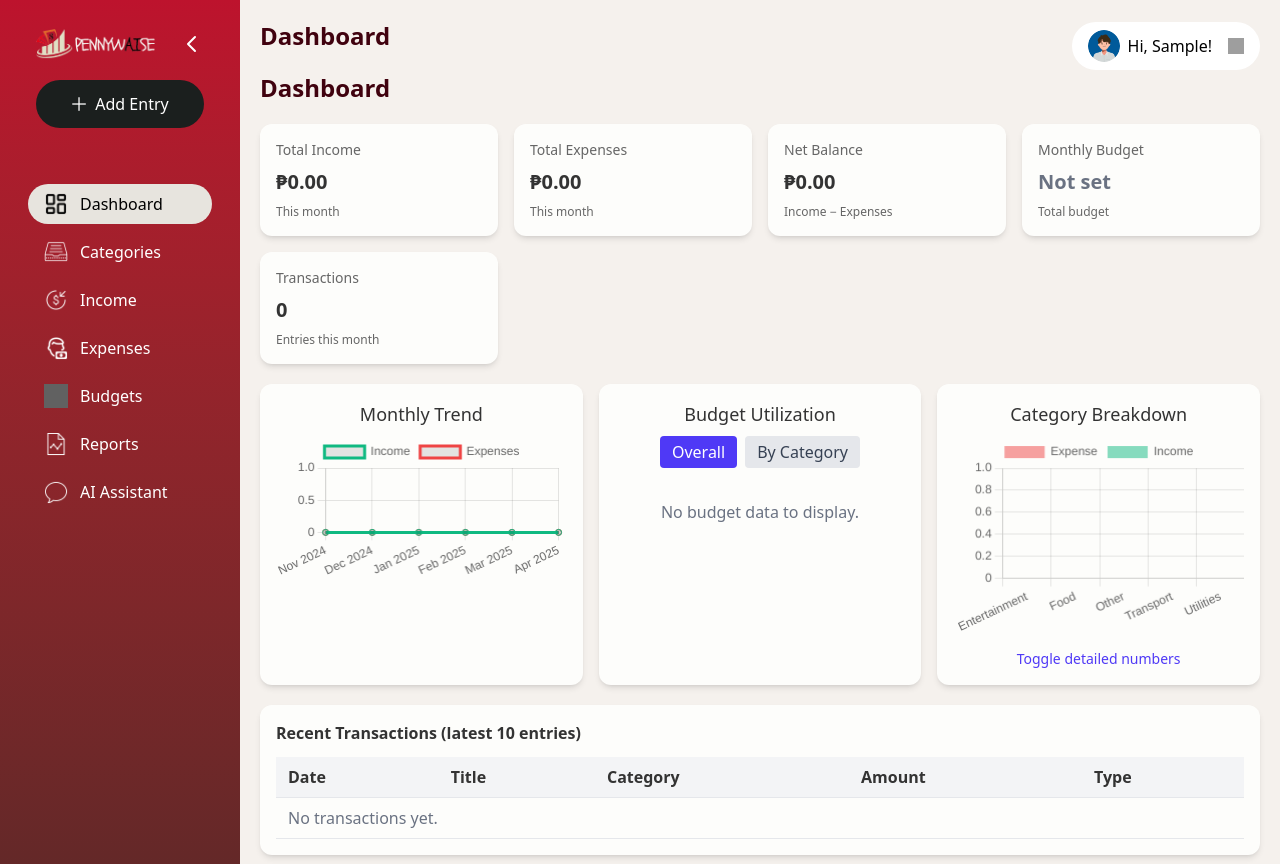
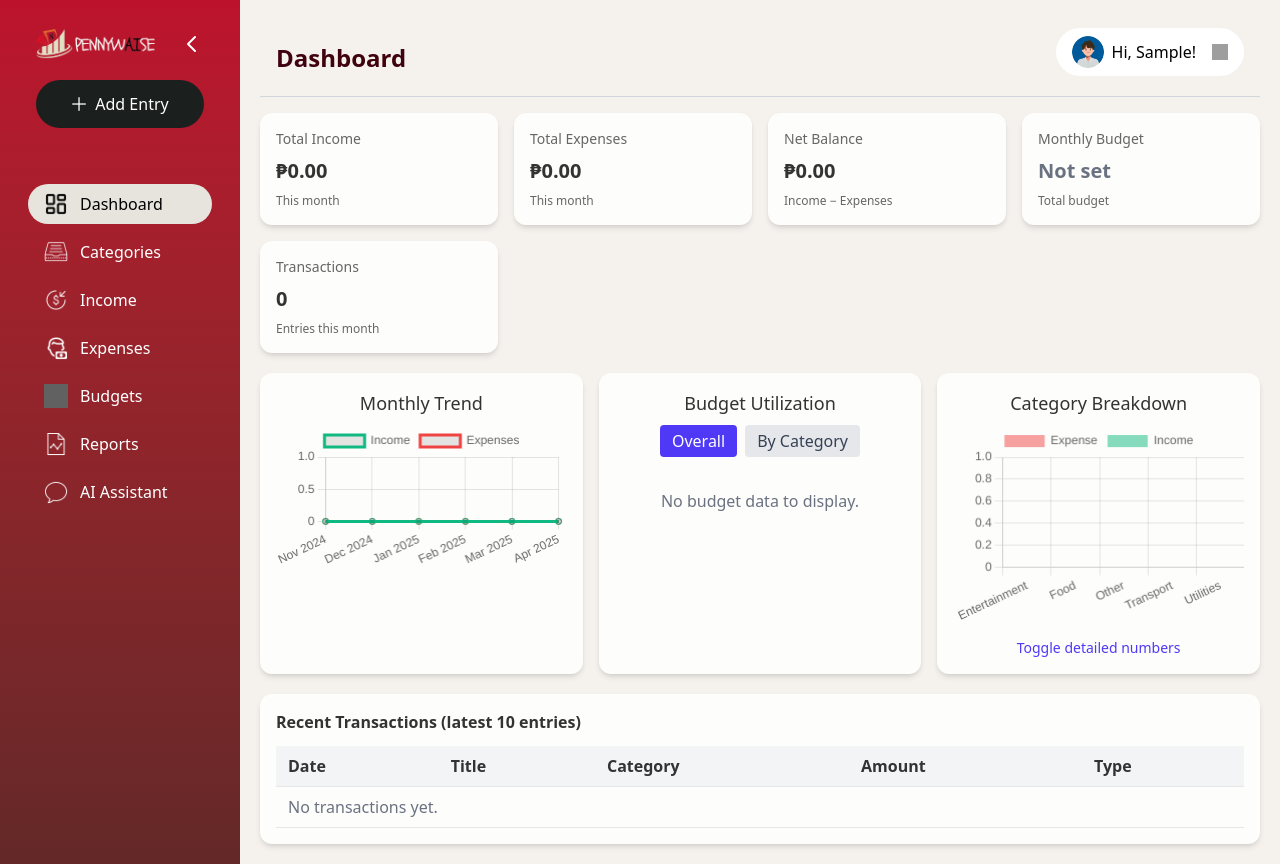
Before and after one commit to Exalt24/PennywAIse, a Django app: page /dashboard/ in a window 1280 px wide. Run offline with Django 5.2, Linux system fonts and the light colour scheme; the visitor is signed in with stand-in values (Sample User, id 1); data comes from the database, SQL or seed files in the repository; data that the repository does not hold is empty; style sheets or scripts are compiled from the project's sources; grey boxes are pictures that could not be loaded.

Commit message:
Removed headers for each dashboard section and applied the header titles to the subheader

```diff
--- a/budget/static/css/main/input.css
+++ b/budget/static/css/main/input.css
@@ -75,10 +75,6 @@ header {
   @apply flex justify-between items-center;
 }
 
-.header-m {
-  @apply mb-5;
-}
-
 .header-layout {
   @apply max-w-7xl mx-auto px-6 py-4 flex justify-between items-center;
 }
@@ -92,7 +88,7 @@ header {
 }
 
 .user {
-  @apply cursor-pointer flex justify-end items-center;
+  @apply cursor-pointer flex justify-end items-center mb-3;
 }
 
 .button {
--- a/budget/templates/main/dashboard.html
+++ b/budget/templates/main/dashboard.html
@@ -12,9 +12,6 @@
 
     <main class="main">
 
-      {% with section_title="Dashboard"%}
-        {% include "main/subheader.html" %}
-      {% endwith %}
       {% include "main/sections/dashboard.html" %}
 
       {% include "main/sections/categories.html" %}
--- a/budget/templates/main/sections/ai.html
+++ b/budget/templates/main/sections/ai.html
@@ -1,9 +1,10 @@
 {% load static %}
 
 <section id="ai" class="page-content hidden" role="region" aria-label="AI Assistant">
-  <header class="flex justify-between items-center header-m">
-    <h2 class="pagetitle">AI Assistant</h2>
-  </header>
+
+  {% with section_title="AI Assistant"%}
+        {% include "main/subheader.html" %}
+    {% endwith %}
 
   <article class="bg-[#fdfdfb] rounded-xl p-6 shadow-md">
     <h3 class="text-lg font-semibold mb-4">Ask PennywAIse</h3>
--- a/budget/templates/main/sections/budget.html
+++ b/budget/templates/main/sections/budget.html
@@ -1,7 +1,10 @@
 <section id="budgets" class="page-content" role="region" aria-label="Budgets">
-  <header class="flex items-start justify-between header-m">
-    <h2 class="pagetitle self-start">Budgets</h2>
 
+  {% with section_title="Budgets" %}
+    {% include "main/subheader.html" %}
+  {% endwith %}
+
+  <section class="flex items-start justify-between header-m">
     <form
       method="post"
       class="grid grid-cols-1 sm:grid-cols-[1fr_1fr_auto] items-start gap-4"
@@ -59,7 +62,7 @@
         Save
       </button>
     </form>
-  </header>
+  </section>
 
   {% with section_id="budgets" aria_label="Budget overview table" category_summary=category_summary total_budget=total_budget total_spent=total_spent total_remaining=total_remaining total_remaining_abs=total_remaining_abs page_obj=page_obj_budget page_param="budget_page" %}
     {% include "main/components/tables/budget_table.html" %}
--- a/budget/templates/main/sections/categories.html
+++ b/budget/templates/main/sections/categories.html
@@ -2,13 +2,16 @@
 
 <section id="categories" class="page-content hidden" role="region" aria-label="Category management">
 
-  <!-- HEADER: align title & form at the top -->
-  <header class="flex items-start justify-between header-m">
-    <h2 class="pagetitle self-start">Categories</h2>
+
+  {% with section_title="Categories"%}
+    {% include "main/subheader.html" %}
+  {% endwith %}
+
+  <section class="flex items-start justify-between header-m">
 
     <form
       method="post"
-      class="grid grid-cols-1 sm:grid-cols-[1fr_auto] items-start gap-4"
+      class="flex gap-4"
       role="form"
       aria-labelledby="add-category-heading"
     >
@@ -44,9 +47,9 @@
         Add
       </button>
     </form>
-  </header>
+  </section>
 
-  {% with section_id="categories" aria_label="Category overview table" title="Overview" title_id="overview-heading" tbody_id="categoryTable" page_obj=page_obj_category page_param="cat_page" %}
+  {% with section_id="categories" aria_label="Category overview table" title_id="overview-heading" tbody_id="categoryTable" page_obj=page_obj_category page_param="cat_page" %}
       {% include "main/components/tables/category_table.html" %}
   {% endwith %}
   </section>
--- a/budget/templates/main/sections/dashboard.html
+++ b/budget/templates/main/sections/dashboard.html
@@ -1,9 +1,11 @@
 {% load static %}
 
 <section id="dashboard" class="page-content" role="main" aria-label="Dashboard">
-    <header class="header-m">
-      <h2 class="pagetitle">Dashboard</h2>
-    </header>
+
+
+  {% with section_title="Dashboard"%}
+    {% include "main/subheader.html" %}
+  {% endwith %}
 
     <section id="overview" class="overview" role="region" aria-label="Overview cards">
       <article class="card" role="region" aria-label="Total Income: ₱{{ income_total|floatformat:2 }} this month">
--- a/budget/templates/main/sections/expenses.html
+++ b/budget/templates/main/sections/expenses.html
@@ -1,12 +1,16 @@
 {% load static %}
 
 <section id="expenses" class="page-content hidden" role="region" aria-label="Expense entries" data-prefix="exp">
-    <header class="flex flex-wrap items-end gap-2 header-m">
-      <h2 class="pagetitle mb-4">Expenses</h2>
+
+    {% with section_title="Expenses" %}
+        {% include "main/subheader.html" %}
+    {% endwith %}
+
+    <section class="flex flex-wrap items-end gap-2 header-m">
       {% with prefix="exp" filter_aria_label="Filter expense entries" title_input_class="px-2 py-1 border rounded flex-1 min-w-[120px]" form_id="expFilterForm" %}
         {% include "main/components/filters/entries_filter.html" %}
       {% endwith %}
-    </header>
+    </section>
     <section id="expContainer">
       {% with section_id="expenses" aria_label="Expense entries" tbody_id="expenseTable" amount_prefix="-" amount_class="text-red-600" empty_message="No expense entries found." page_obj=page_obj_expense page_param="exp_page" %}
         {% include "main/components/tables/entries_table.html" with entries=expense_entries %}
--- a/budget/templates/main/sections/income.html
+++ b/budget/templates/main/sections/income.html
@@ -1,12 +1,16 @@
 {% load static %}
 
 <section id="income" class="page-content hidden" role="region" aria-label="Income entries" data-prefix="inc">
-    <header class="flex flex-wrap items-end gap-2 header-m">
-        <h2 class="pagetitle mb-4">Income</h2>
+
+    {% with section_title="Income"%}
+        {% include "main/subheader.html" %}
+    {% endwith %}
+
+    <section class="flex flex-wrap items-end gap-2 header-m">
         {% with prefix="inc" filter_aria_label="Filter income entries" title_input_class="px-2 py-1 border rounded" form_id="incFilterForm" %}
           {% include "main/components/filters/entries_filter.html" %}
         {% endwith %}
-    </header>
+    </section>
 
     <section id="incContainer">
         {% with section_id="income" aria_label="Income entries" tbody_id="incomeTable" amount_prefix="+" amount_class="text-green-600" empty_message="No income entries found." page_obj=page_obj_income page_param="inc_page" %}
--- a/budget/templates/main/sections/reports.html
+++ b/budget/templates/main/sections/reports.html
@@ -1,16 +1,25 @@
 {% load static %}
 
 <section id="reports" class="page-content hidden" role="region" aria-label="Reports" data-prefix="rep" >
-    <header class="flex flex-wrap items-end gap-2 header-m">
-      <form role="search" aria-label="Filter report entries" class="filters relative grid grid-cols-1 sm:grid-cols-2 gap-4 mb-4 w-full space-y-2">
-        <h2 class="pagetitle mb-4">Reports</h2>
-        <button id="exportCsv" aria-label="Export CSV" class=" col-span-1 sm:col-start-2 justify-self-end px-10 py-2 bg-[#1B1F1E] hover:bg-[#3f3a36] text-white rounded-full transition focus:outline-none focus:ring-2 focus:ring-offset-2 focus:ring-[#3f3a36]">
-        Export CSV
-        </button>
+
+  {% with section_title="Reports" %}
+    {% include "main/subheader.html" %}
+  {% endwith %}
+
+    <section class="flex flex-wrap items-end gap-2 header-m">
+      <form role="search" aria-label="Filter report entries" class="filters relative grid grid-cols-1 gap-4 mb-4 w-full space-y-2">
+
         <section class="bg-[#fdfdfb] p-4 shadow-sm rounded-xl col-span-1 sm:col-span-2">
-        <h2 class="col-span-full text-lg font-semibold mb-4">
-          Filters
-        </h2>
+          <section class="flex justify-between items-center mb-4">
+            <h2 class="text-lg font-semibold">Filters</h2>
+            <button
+              id="exportCsv"
+              aria-label="Export CSV"
+              class="px-6 py-2 bg-[#1B1F1E] hover:bg-[#3f3a36] text-white rounded-full transition focus:outline-none focus:ring-2 focus:ring-offset-2 focus:ring-[#3f3a36]"
+            >
+              Export CSV
+            </button>
+          </section>
         <section class="grid grid-cols-1 md:grid-cols-2 gap-2 space-x-2">
         <section class="flex flex-col space-y-1">
           <label for="repFrom" class="text-sm font-semibold">From</label>
@@ -40,7 +49,7 @@
       </section>
       </section>
       </form>
-    </header>
+    </section>
 
     <section id="repContainer">
       {% with section_id="reports" aria_label="Report entries table" table_id="reportTable" page_obj=page_obj_report page_param="report_page" tbody_id="reportTable" %}
--- a/budget/templates/main/subheader.html
+++ b/budget/templates/main/subheader.html
@@ -1,5 +1,5 @@
 {% load static %}
-<section class="flex justify-between">
+<section class="flex justify-between mb-4 border-b border-gray-300 py-2 px-4">
   <header class="header-m">
     <h2 class="pagetitle">{{ section_title }}</h2>
   </header>
```
